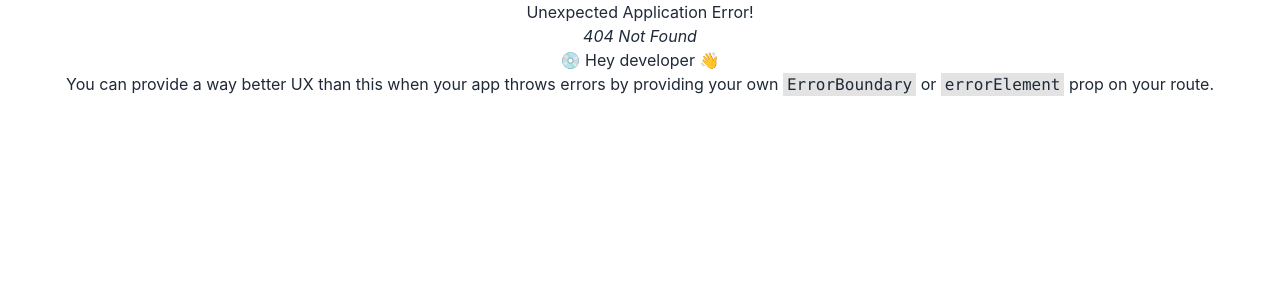
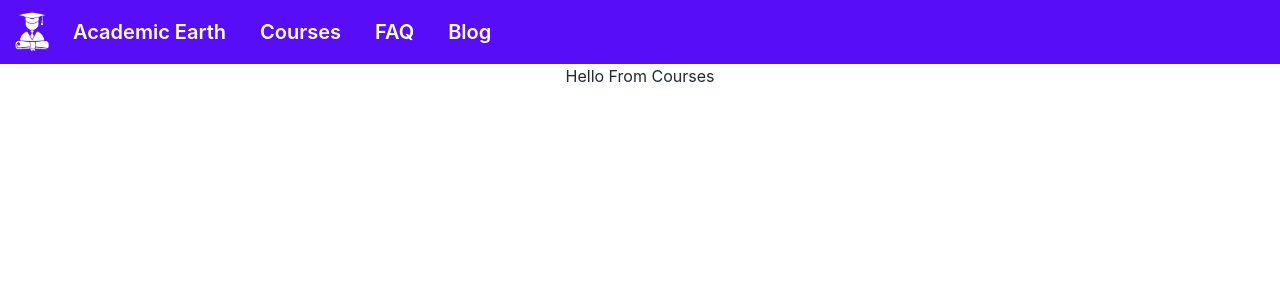
Before and after one commit to Parvez765/educational-website-clientside-assignment10, a React (Create React App) app: page /courses in a window 1280 px wide. Before the commit this address had no page. Shown: the top 300 px of the page. Built offline with nearby package versions, Linux system fonts and the light colour scheme.

Commit message:
Navbar Other Options Added

```diff
--- a/src/Layout/Main.js
+++ b/src/Layout/Main.js
@@ -1,10 +1,12 @@
 import React from 'react';
+import { Outlet } from 'react-router-dom';
 import Navbar from '../Shared/Navbar/Navbar';
 
 const Main = () => {
     return (
         <div>
             <Navbar></Navbar>
+            <Outlet></Outlet>
         </div>
     );
 };
--- /dev/null
+++ b/src/Pages/Blog/Blog.js
@@ -0,0 +1,11 @@
+import React from 'react';
+
+const Blog = () => {
+    return (
+        <div>
+            <h2>Hello From Blogs</h2>
+        </div>
+    );
+};
+
+export default Blog;
--- /dev/null
+++ b/src/Pages/Courses/Courses.js
@@ -0,0 +1,11 @@
+import React from 'react';
+
+const Courses = () => {
+    return (
+        <div>
+            <h2>Hello From Courses</h2>
+        </div>
+    );
+};
+
+export default Courses;
--- /dev/null
+++ b/src/Pages/FAQ/FAQ.js
@@ -0,0 +1,11 @@
+import React from 'react';
+
+const FAQ = () => {
+    return (
+        <div>
+            <h2>Hello FAQ</h2>
+        </div>
+    );
+};
+
+export default FAQ;
--- a/src/Shared/Navbar/Navbar.js
+++ b/src/Shared/Navbar/Navbar.js
@@ -8,6 +8,9 @@ const Navbar = () => {
             <div className="navbar bg-primary text-primary-content">
                 <img className='w-12' src={headerLogo} alt="headerLogo"></img>
                 <Link  to="/" className="btn btn-ghost normal-case text-xl">Academic Earth</Link>
+                <Link  to="/courses" className="btn btn-ghost normal-case text-xl">Courses</Link>
+                <Link  to="/faq" className="btn btn-ghost normal-case text-xl">FAQ</Link>
+                <Link  to="/blog" className="btn btn-ghost normal-case text-xl">Blog</Link>
             </div>
         </div>
     );
```
Also changed, not shown: src/App.js (+12 -1 lines).
